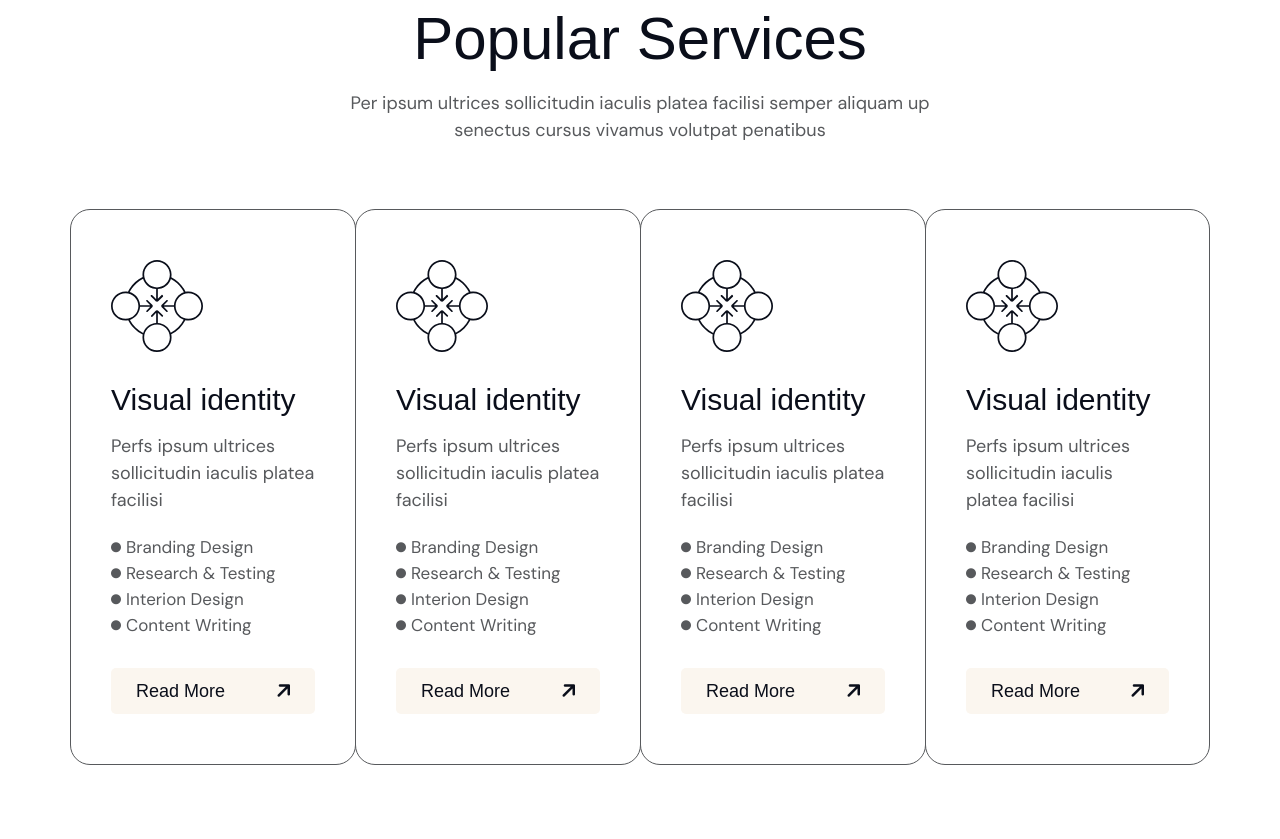
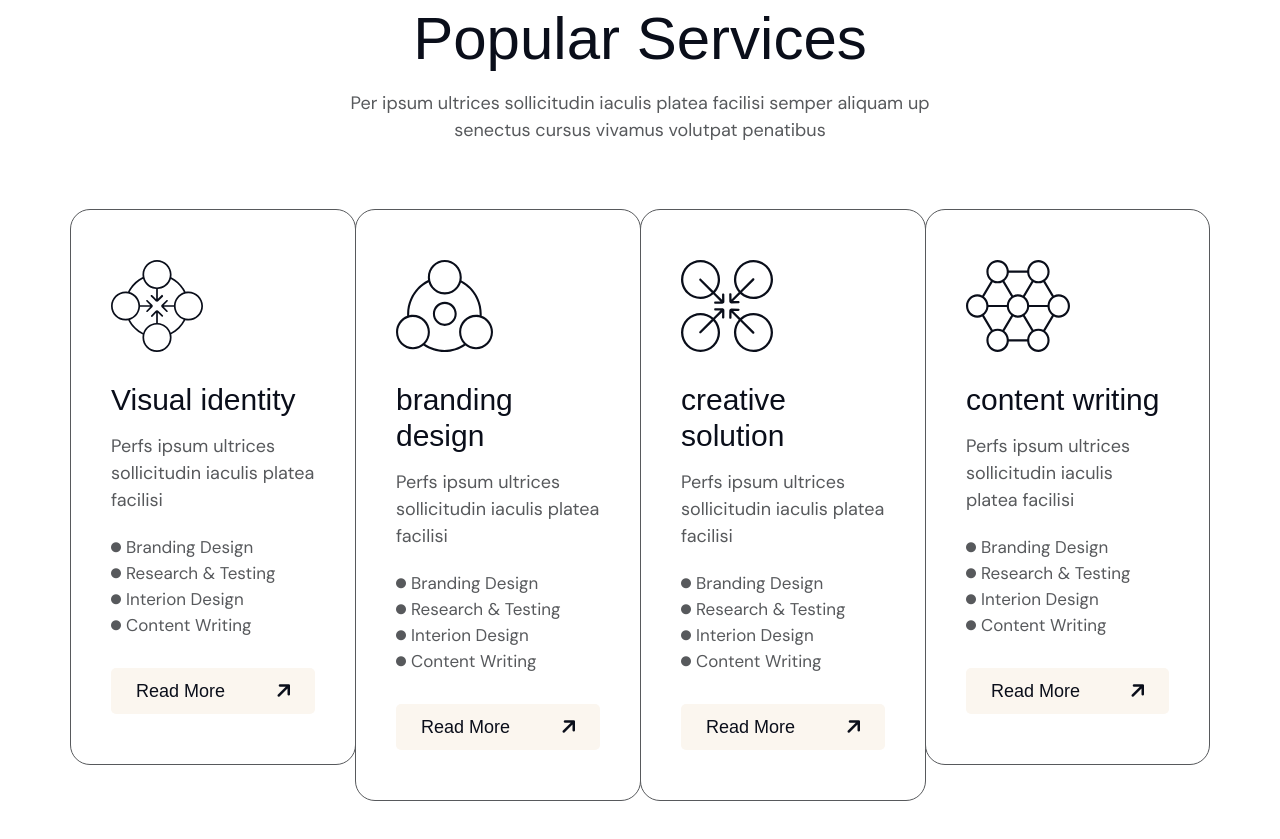
Before and after one commit to Nurnoby/exdos, a plain HTML site: page index.html in a window 1280 px wide. Shown: the part 3269-4108 px from the top of the page. Drawn offline with Linux system fonts and the light colour scheme; a web font is replaced by a local one.

Commit message:
services content updated

```diff
--- a/index.html
+++ b/index.html
@@ -237,10 +237,10 @@
                     <div class="col-xl-3 gx-0">
                         <div class="bee-service-item">
                             <div class="bee-service-icon">
-                                <img src="./assets/img/icon/service_icon_1.svg" alt="bee-service-icon">
+                                <img src="./assets/img/icon/service_icon_2.svg" alt="bee-service-icon">
                             </div>
                             <div class="bee-service-content">
-                                <h3>Visual identity</h3>
+                                <h3>branding design</h3>
                                 <p>Perfs ipsum ultrices sollicitudin iaculis platea facilisi</p>
                                 <div class="service-list">
                                     <ul>
@@ -260,10 +260,10 @@
                     <div class="col-xl-3 gx-0">
                         <div class="bee-service-item">
                             <div class="bee-service-icon">
-                                <img src="./assets/img/icon/service_icon_1.svg" alt="bee-service-icon">
+                                <img src="./assets/img/icon/service_icon_3.svg" alt="bee-service-icon">
                             </div>
                             <div class="bee-service-content">
-                                <h3>Visual identity</h3>
+                                <h3>creative solution</h3>
                                 <p>Perfs ipsum ultrices sollicitudin iaculis platea facilisi</p>
                                 <div class="service-list">
                                     <ul>
@@ -283,10 +283,10 @@
                     <div class="col-xl-3 gx-0">
                         <div class="bee-service-item m-0">
                             <div class="bee-service-icon">
-                                <img src="./assets/img/icon/service_icon_1.svg" alt="bee-service-icon">
+                                <img src="./assets/img/icon/service_icon_4.svg" alt="bee-service-icon">
                             </div>
                             <div class="bee-service-content">
-                                <h3>Visual identity</h3>
+                                <h3>content writing</h3>
                                 <p>Perfs ipsum ultrices sollicitudin iaculis platea facilisi</p>
                                 <div class="service-list">
                                     <ul>
```
